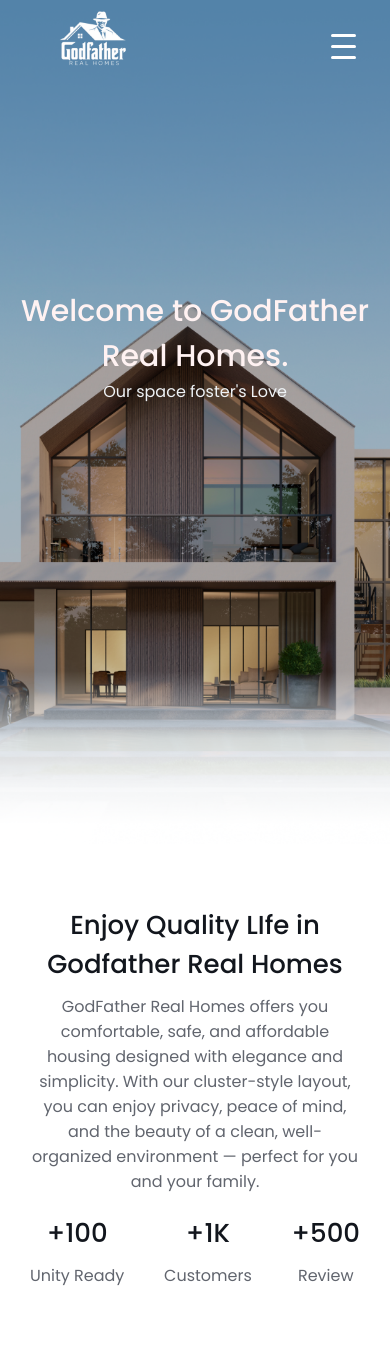
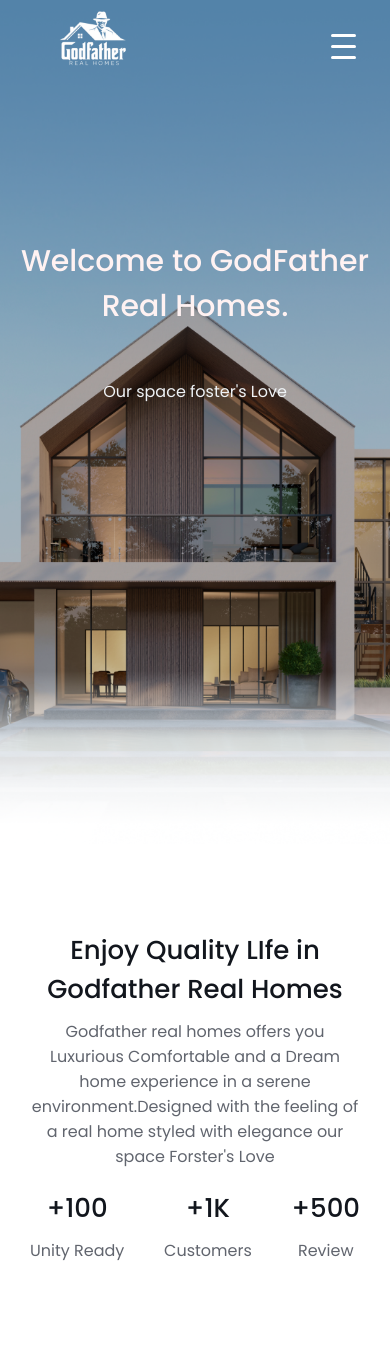
Before and after one commit to devNenye001/Godfather-Real-Homes, a React (Vite) app: page / in a window 390 px wide. Shown: the top 1358 px of the page. Built offline with nearby package versions, Linux system fonts and the light colour scheme.

Commit message:
modified the home page heading

```diff
--- a/src/components/hero-section.jsx
+++ b/src/components/hero-section.jsx
@@ -28,11 +28,7 @@
         </h1>
         <div className="featuresText">
           <div>
-            GodFather Real Homes offers you comfortable, safe, and affordable
-            housing designed with elegance and simplicity. With our
-            cluster-style layout, you can enjoy privacy, peace of mind, and the
-            beauty of a clean, well-organized environment — perfect for you and
-            your family.
+            Godfather real homes offers you Luxurious Comfortable and a Dream home experience in a serene environment.Designed with the feeling of a real home  styled with elegance our space Forster's Love
           </div>
           <div className="featuresNumbers">
             <div>
--- a/src/styles/landingpage.css
+++ b/src/styles/landingpage.css
@@ -125,6 +125,9 @@
 .heroText p {
   font-size: 20px;
   color: #eff3f6;
+  display: inline-block;
+  padding: 50px;
+  text-align: center;
 }
 
 /* responsive */
@@ -269,12 +272,12 @@
     margin-right: 0px;
   }
 
-  /* .features2 div {
+  .features2 div {
     width: 100%;
-  } */
+  }
   .features2text {
     width: 100%;
-    height: 90%;
+    height: 100%;
     display: flex;
     flex-direction: column;
     justify-content: space-between;
```
